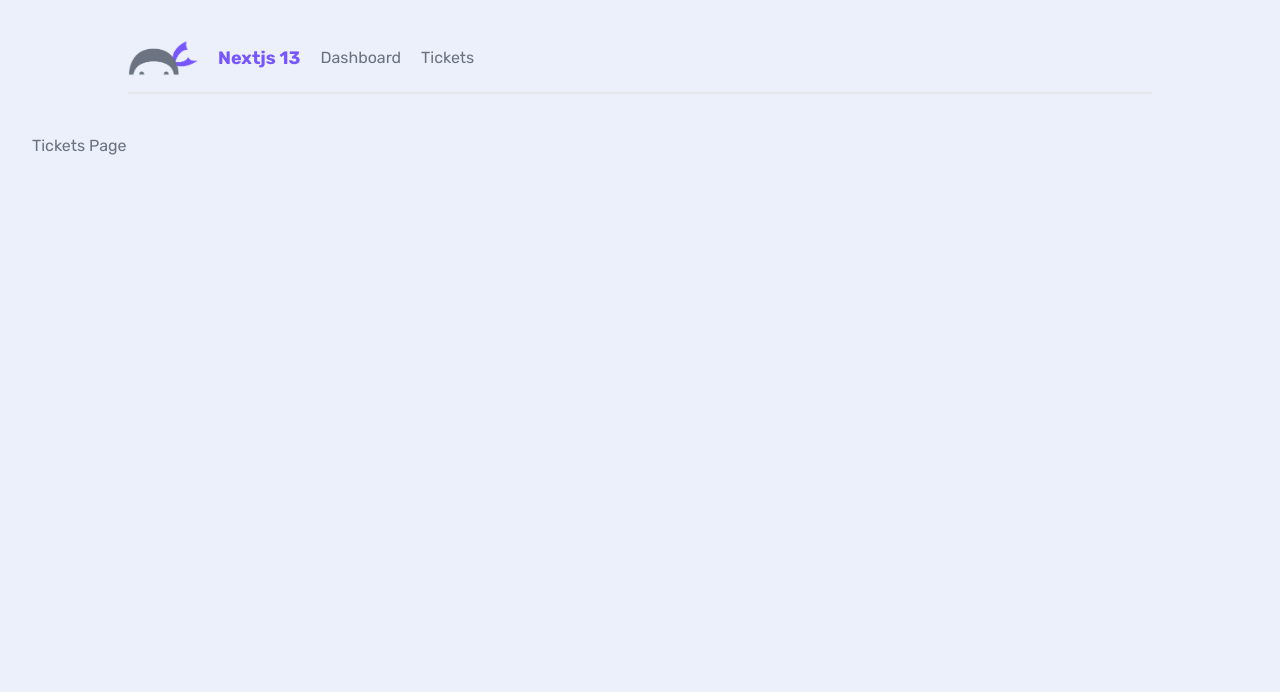
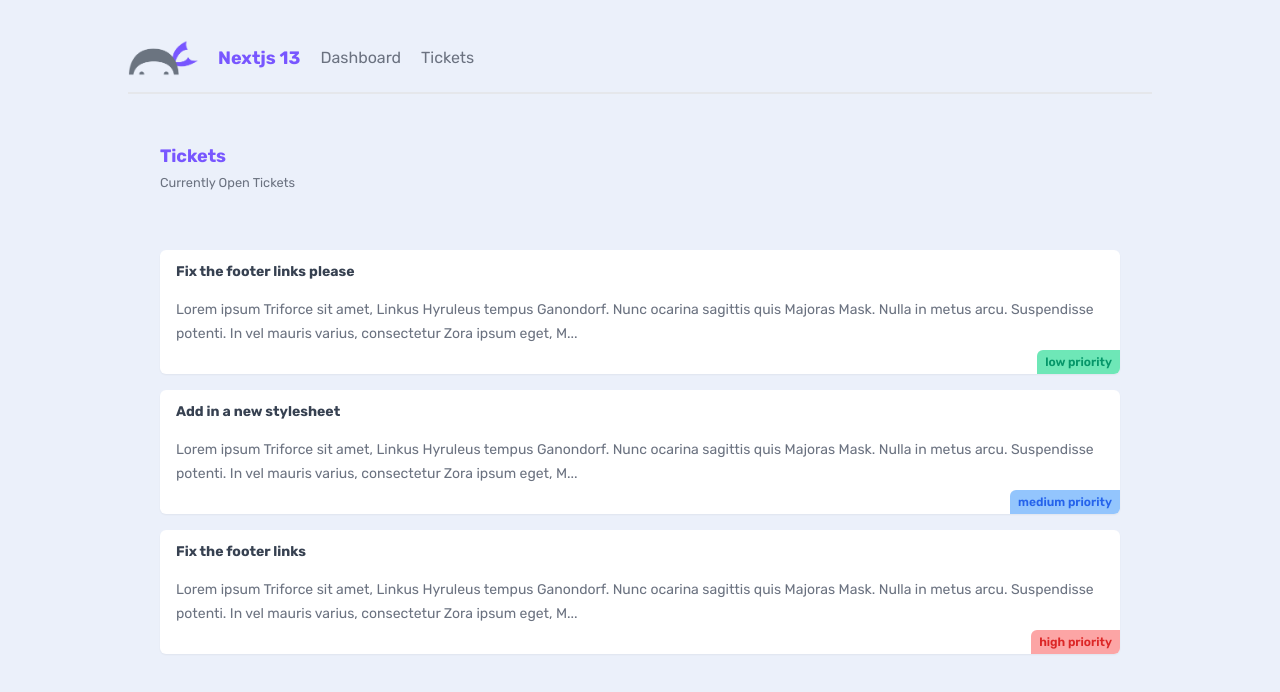
Before and after one commit to ahmedabukar01/Nextjs-13, a Next.js app: page /tickets in a window 1280 px wide. Shown: the top 692 px of the page. Built offline with nearby package versions, Linux system fonts and the light colour scheme; data requests are answered from the project's data file.

Commit message:
fetching catching and revalidating

```diff
--- /dev/null
+++ b/_data/db.json
@@ -0,0 +1,25 @@
+{
+  "tickets": [
+    {
+      "id": "1",
+      "title": "Fix the footer links please",
+      "body": "Lorem ipsum Triforce sit amet, Linkus Hyruleus tempus Ganondorf. Nunc ocarina sagittis quis Majoras Mask. Nulla in metus arcu. Suspendisse potenti. In vel mauris varius, consectetur Zora ipsum eget, Master Sword porttitor urna. Fusce elementum urna elit, eget eleifend velit consectetur eget. Integer vel lobortis ipsum, vitae auctor Ocarina of Time. Donec sed urna dapibus, interdum magna a, eleifend magna. Curabitur tincidunt enim a neque volutpat. Phasellus auctor magna vel nunc pretium, ut volutpat justo tristique. Pellentesque cursus convallis mauris, in tempus enim tincidunt vitae.",
+      "priority": "low",
+      "user_email": "mario@netninja.dev"
+    },
+    {
+      "id": "2",
+      "title": "Add in a new stylesheet",
+      "body": "Lorem ipsum Triforce sit amet, Linkus Hyruleus tempus Ganondorf. Nunc ocarina sagittis quis Majoras Mask. Nulla in metus arcu. Suspendisse potenti. In vel mauris varius, consectetur Zora ipsum eget, Master Sword porttitor urna. Fusce elementum urna elit, eget eleifend velit consectetur eget. Integer vel lobortis ipsum, vitae auctor Ocarina of Time. Donec sed urna dapibus, interdum magna a, eleifend magna. Curabitur tincidunt enim a neque volutpat. Phasellus auctor magna vel nunc pretium, ut volutpat justo tristique. Pellentesque cursus convallis mauris, in tempus enim tincidunt vitae.",
+      "priority": "medium",
+      "user_email": "mario@netninja.dev"
+    },
+    {
+      "id": "3",
+      "title": "Fix the footer links",
+      "body": "Lorem ipsum Triforce sit amet, Linkus Hyruleus tempus Ganondorf. Nunc ocarina sagittis quis Majoras Mask. Nulla in metus arcu. Suspendisse potenti. In vel mauris varius, consectetur Zora ipsum eget, Master Sword porttitor urna. Fusce elementum urna elit, eget eleifend velit consectetur eget. Integer vel lobortis ipsum, vitae auctor Ocarina of Time. Donec sed urna dapibus, interdum magna a, eleifend magna. Curabitur tincidunt enim a neque volutpat. Phasellus auctor magna vel nunc pretium, ut volutpat justo tristique. Pellentesque cursus convallis mauris, in tempus enim tincidunt vitae.",
+      "priority": "high",
+      "user_email": "peach@netninja.dev"
+    }
+  ]
+}
--- /dev/null
+++ b/app/tickets/TicketsList.tsx
@@ -0,0 +1,31 @@
+
+async function getTickets(){
+    const res = await fetch('http://localhost:4000/tickets',{
+        next: {
+            revalidate: 0
+        }
+    });
+
+    return res.json()
+}
+
+export default async function TicketsList() {
+    const tickets = await getTickets();
+
+  return (
+    <>
+    {tickets.length === 0 && (
+        <p className="text-center">Sorry There are no tickets.</p>
+    )}
+    {tickets.map((ticket: any) => (
+        <div key={ticket.id} className="card my-5">
+            <h3>{ticket.title}</h3>
+            <p>{ticket.body.slice(0,200)}...</p>
+            <div className={`pill ${ticket.priority}`}>
+                {ticket.priority} priority
+            </div>
+        </div>
+    ))}
+    </>
+  )
+}
--- a/app/tickets/page.tsx
+++ b/app/tickets/page.tsx
@@ -1,6 +1,16 @@
+import TicketsList from "./TicketsList";
 
 export default function Tickets() {
   return (
-    <div>Tickets Page</div>
+    <main>
+        <nav>
+            <div>
+                <h2>Tickets</h2>
+                <p><small>Currently Open Tickets</small></p>
+            </div>
+        </nav>
+
+        <TicketsList />
+    </main>
   )
 }
```
